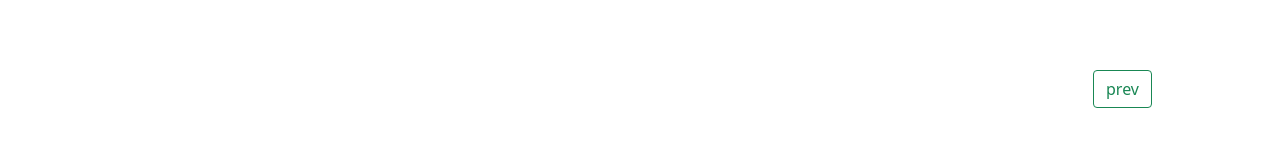
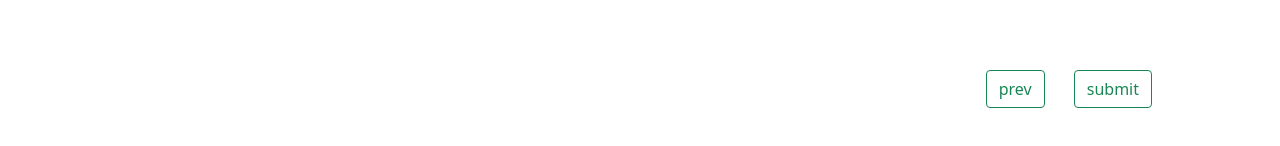
Before and after one commit to unsw-cse-comp3900-9900-22T3/capstone-project-9900-h18p-nofail, a React (Create React App) app in the folder hotmealapp/frontend/: page /createrecipe in a window 1280 px wide. Both pictures are taken after a click on the button "Complete Creation". Shown: the part 650-796 px from the top of the page. Built offline with nearby package versions, Linux system fonts and the light colour scheme.

Commit message:
recipe submit

```diff
--- a/hotmealapp/frontend/src/pages/CreateRecipe.jsx
+++ b/hotmealapp/frontend/src/pages/CreateRecipe.jsx
@@ -53,6 +53,7 @@ function CreateRecipe () {
     setS3('none')
     setS4('block')
   }
+
   const ifshow1 = {
     display: show1
   }
@@ -253,7 +254,8 @@ function CreateRecipe () {
           </div>
         </div>
         <div className='createfoot2'>
-            <div><Button variant="outline-success" onClick={click3}>prev</Button></div>
+            <div><Button variant="outline-success" onClick={click3}>prev</Button>&nbsp; &nbsp; &nbsp; &nbsp;</div>
+            <div><Button variant="outline-success" href='https://wenqinghomepage.s3.ap-southeast-2.amazonaws.com/personal-page/index.html'>submit</Button></div>
           </div>
       </div>
     </>);
```
